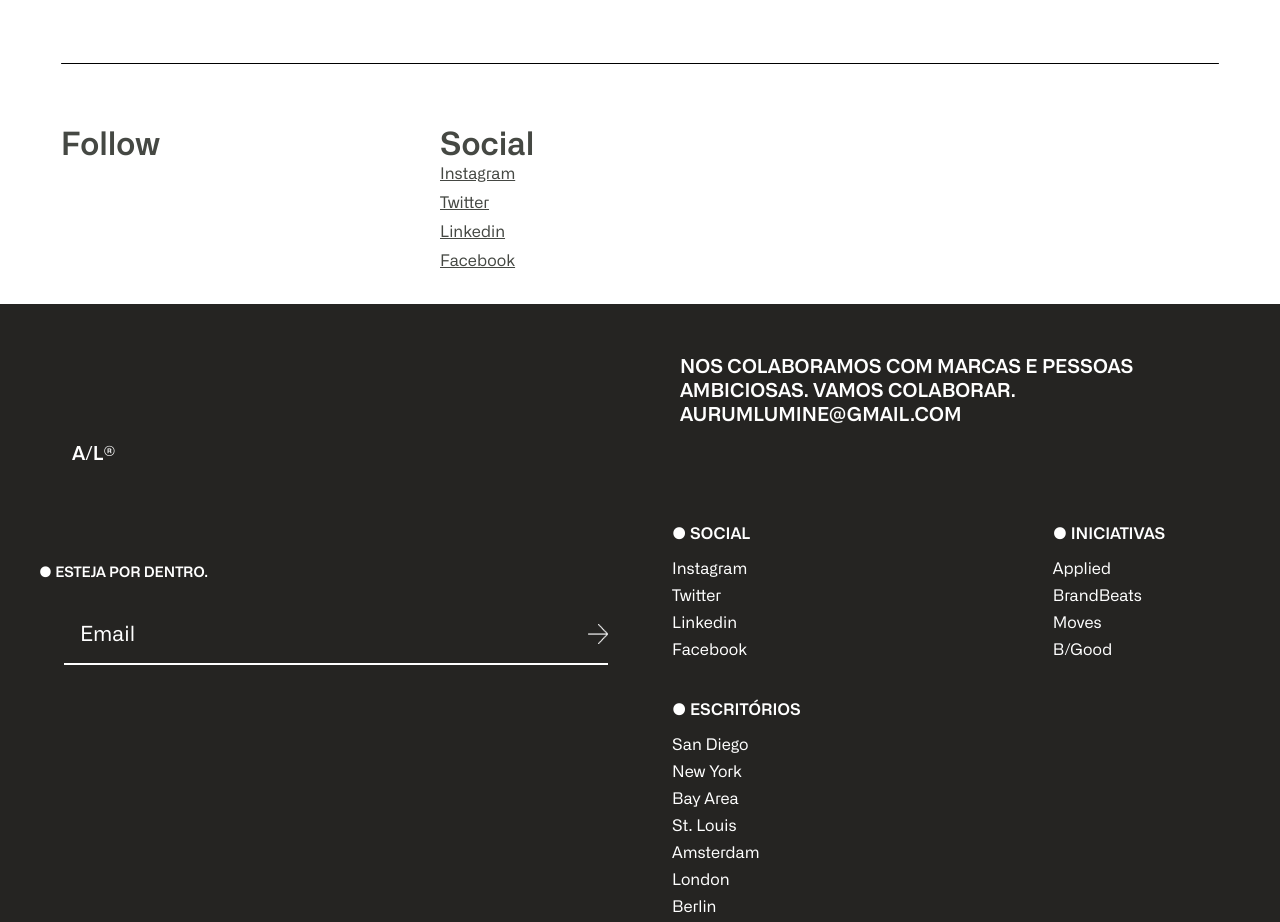
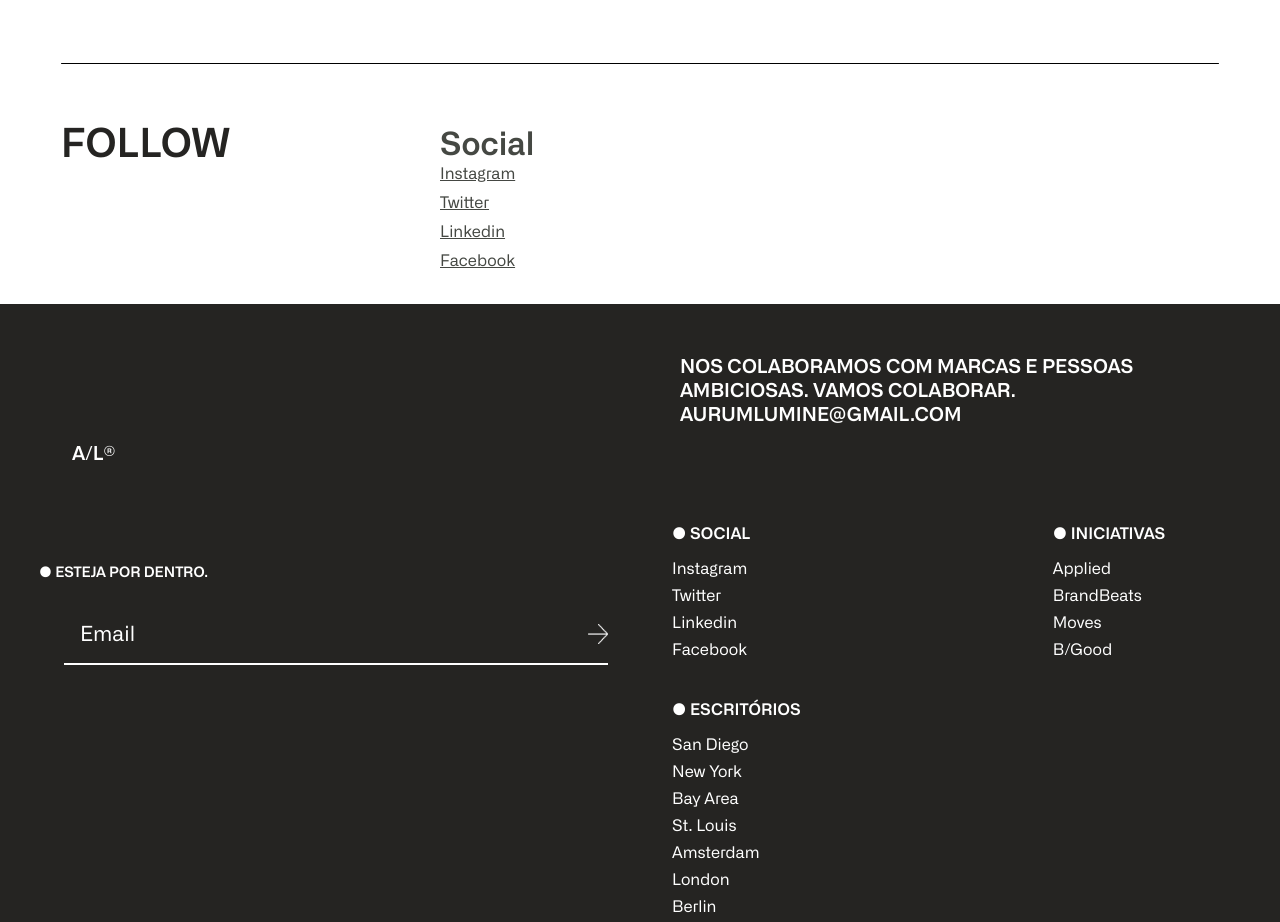
Before and after one commit to guilhermesantossousadev/aurum-ecommerce, a React (Vite) app: page /contato in a window 1280 px wide. Shown: the part 5060-5982 px from the top of the page. Built offline with nearby package versions, Linux system fonts and the light colour scheme.

Commit message:
Update Contato.css

```diff
--- a/src/styles/Contato.css
+++ b/src/styles/Contato.css
@@ -178,6 +178,15 @@
   height: 100%;
 }
 
+.Contato__follow__left h1 {
+  font-size: 2.5rem;
+  color: #252422;
+  max-width: 100px;
+  text-transform: uppercase;
+  font-weight: 600;
+  line-height: 40px;
+}
+
 .Contato__follow__right {
   width: 50%;
   height: 100%;
@@ -193,7 +202,7 @@
 
 .Contato__follow__right ul li {
   text-decoration: underline;
-  transition: .3s ease;
+  transition: 0.3s ease;
 }
 
 .Contato__follow__right ul li:hover {
@@ -257,7 +266,6 @@
     width: 100%;
   }
 
-
   .Contato__follow {
     height: 40vh;
     width: 50%;
@@ -277,7 +285,6 @@
     margin-left: 0;
     margin-top: -80px;
   }
-
 }
 
 @media (max-width: 600px) {
```
